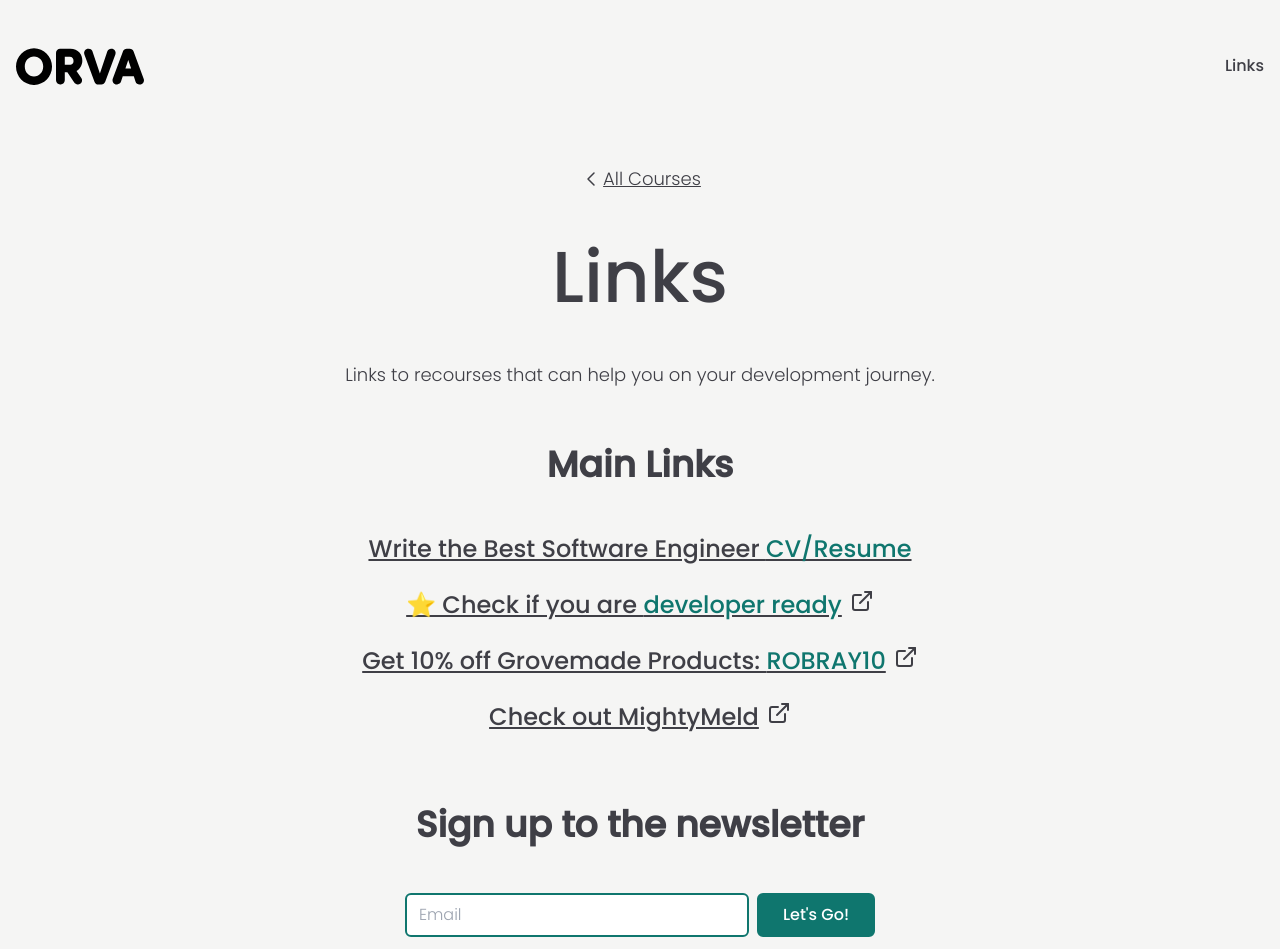
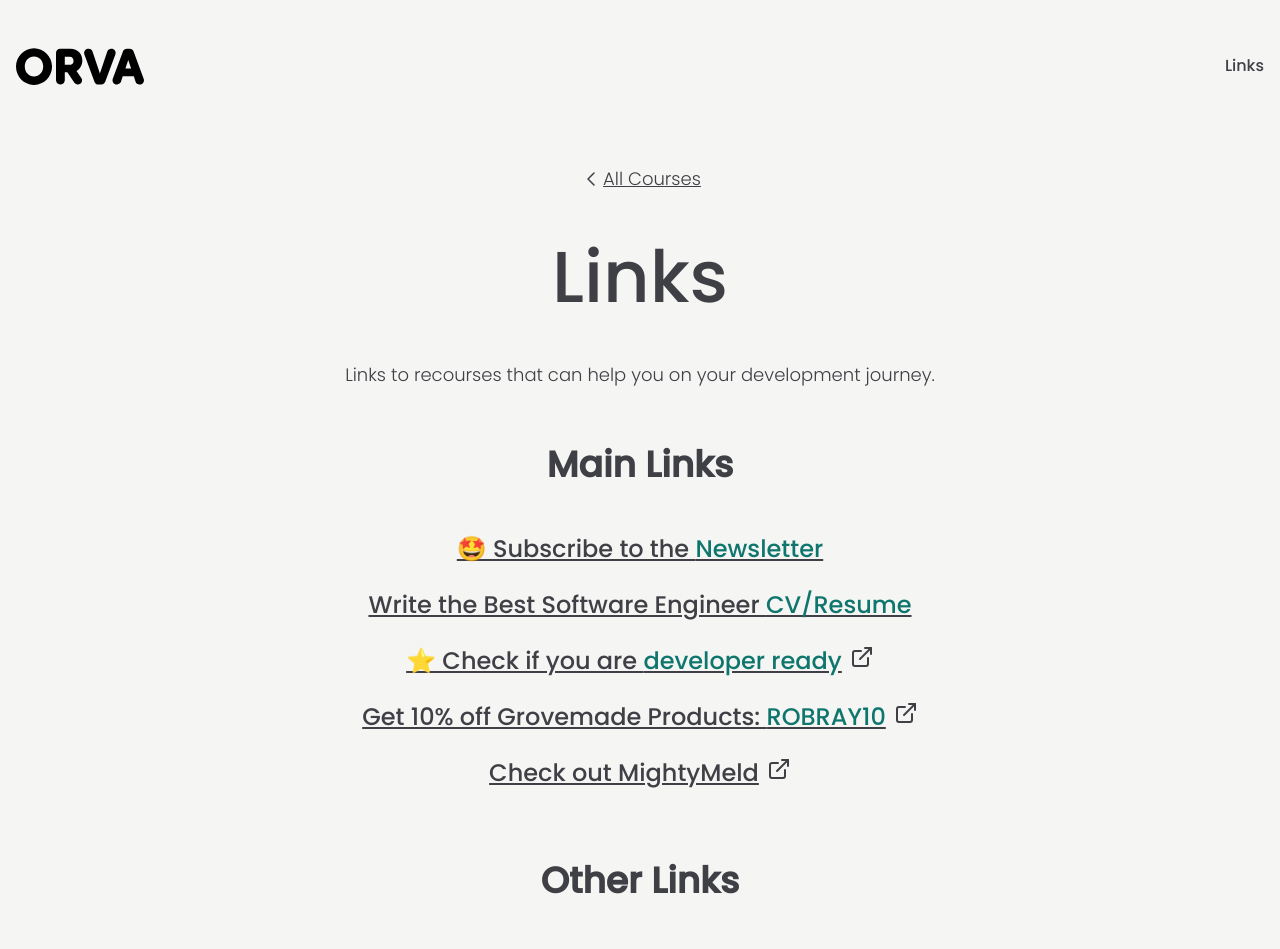
Before and after one commit to Orva-Studio/courses-site, a Next.js app: page /links in a window 1280 px wide. Shown: the top 949 px of the page. Built offline with nearby package versions, Linux system fonts and the light colour scheme.

Commit message:
chore: move newletter sign up to main links

```diff
--- a/app/links/page.tsx
+++ b/app/links/page.tsx
@@ -1,30 +1,39 @@
-import { TextBlock, Heading, Highlight, BackLink, SubHeading } from '@/components/index';
-import type { PageLink } from './components/PageLinks';
-import type { Metadata } from 'next';
-import PageLinks from './components/PageLinks';
+import { TextBlock, Heading, Highlight, BackLink, SubHeading } from "@/components/index";
+import type { PageLink } from "./components/PageLinks";
+import type { Metadata } from "next";
+import PageLinks from "./components/PageLinks";
 
 export const metadata: Metadata = {
-  title: 'Helpful Links for Software Engineers',
-  description: 'Links to recourses that can help you on your development journey',
+  title: "Helpful Links for Software Engineers",
+  description: "Links to recourses that can help you on your development journey",
 };
 
 const mainLinks: PageLink[] = [
   {
     title: (
       <>
-        Write the Best Software Engineer <Highlight>CV/Resume</Highlight>
+        🤩 Subscribe to the <Highlight>Newsletter</Highlight>
       </>
     ),
-    href: '/cv',
+    href: "/newsletter",
     internal: true,
   },
   {
     title: (
       <>
-        ⭐️ Check if you are <Highlight>developer ready</Highlight>{' '}
+        Write the Best Software Engineer <Highlight>CV/Resume</Highlight>
       </>
     ),
-    href: 'https://richardoliverbray.podia.com/developer-ready-questions',
+    href: "/cv",
+    internal: true,
+  },
+  {
+    title: (
+      <>
+        ⭐️ Check if you are <Highlight>developer ready</Highlight>{" "}
+      </>
+    ),
+    href: "https://richardoliverbray.podia.com/developer-ready-questions",
   },
   {
     title: (
@@ -32,11 +41,11 @@ const mainLinks: PageLink[] = [
         Get 10% off Grovemade Products: <Highlight>ROBRAY10</Highlight>
       </>
     ),
-    href: 'https://grovemade.com/?rfsn=7437437.efba388',
+    href: "https://grovemade.com/?rfsn=7437437.efba388",
   },
   {
-    title: 'Check out MightyMeld',
-    href: 'https://www.mightymeld.com/',
+    title: "Check out MightyMeld",
+    href: "https://www.mightymeld.com/",
   },
 ];
 
@@ -47,7 +56,7 @@ const otherLinks: PageLink[] = [
         Get Wallaby for <Highlight>VSCode</Highlight>
       </>
     ),
-    href: 'https://wallabyjs.com/?referrer=RichardBray',
+    href: "https://wallabyjs.com/?referrer=RichardBray",
   },
   {
     title: (
@@ -55,27 +64,27 @@ const otherLinks: PageLink[] = [
         Get Quokka for <Highlight>VSCode</Highlight>
       </>
     ),
-    href: 'https://quokkajs.com/?referrer=RichardBray',
+    href: "https://quokkajs.com/?referrer=RichardBray",
   },
   {
     title: (
       <>
-        Learn more about <Highlight>CSS Variables</Highlight>{' '}
+        Learn more about <Highlight>CSS Variables</Highlight>{" "}
       </>
     ),
-    href: 'https://lea.verou.me/blog/2021/10/custom-properties-with-defaults/',
+    href: "https://lea.verou.me/blog/2021/10/custom-properties-with-defaults/",
   },
   {
     title: (
       <>
-        Get 20% off Coddy Premium: <Highlight>ROBRAY20</Highlight>{' '}
+        Get 20% off Coddy Premium: <Highlight>ROBRAY20</Highlight>{" "}
       </>
     ),
-    href: 'https://coddy.tech/',
+    href: "https://coddy.tech/",
   },
   {
-    title: 'Learn more about Next-Video',
-    href: 'https://next-video.dev/',
+    title: "Learn more about Next-Video",
+    href: "https://next-video.dev/",
   },
 ];
 
@@ -91,28 +100,6 @@ export default function Page() {
         <SubHeading className="text-center">Main Links</SubHeading>
         <PageLinks links={mainLinks} />
       </section>
-      <section className="mb-12">
-        <SubHeading className="text-center">Sign up to the newsletter</SubHeading>
-        <form
-          action="https://richardoliverbray.podia.com/email_lists/487145/subscriptions"
-          acceptCharset="UTF-8"
-          method="post"
-          className="flex gap-2 justify-center items-center font-light px-4"
-        >
-          <input
-            className="border-teal-700 border-2 rounded-md px-3 py-2 min-w-36 w-full"
-            type="email"
-            name="email"
-            required
-            placeholder="Email"
-          />
-          <input
-            className="px-6 py-2 border-teal-700 border-2 font-medium rounded-md transition-all text-white bg-teal-700 hover:bg-teal-800 cursor-pointer"
-            type="submit"
-            value="Let's Go!"
-          />
-        </form>
-      </section>
       <SubHeading>Other Links</SubHeading>
       <PageLinks links={otherLinks} />
     </>
```
